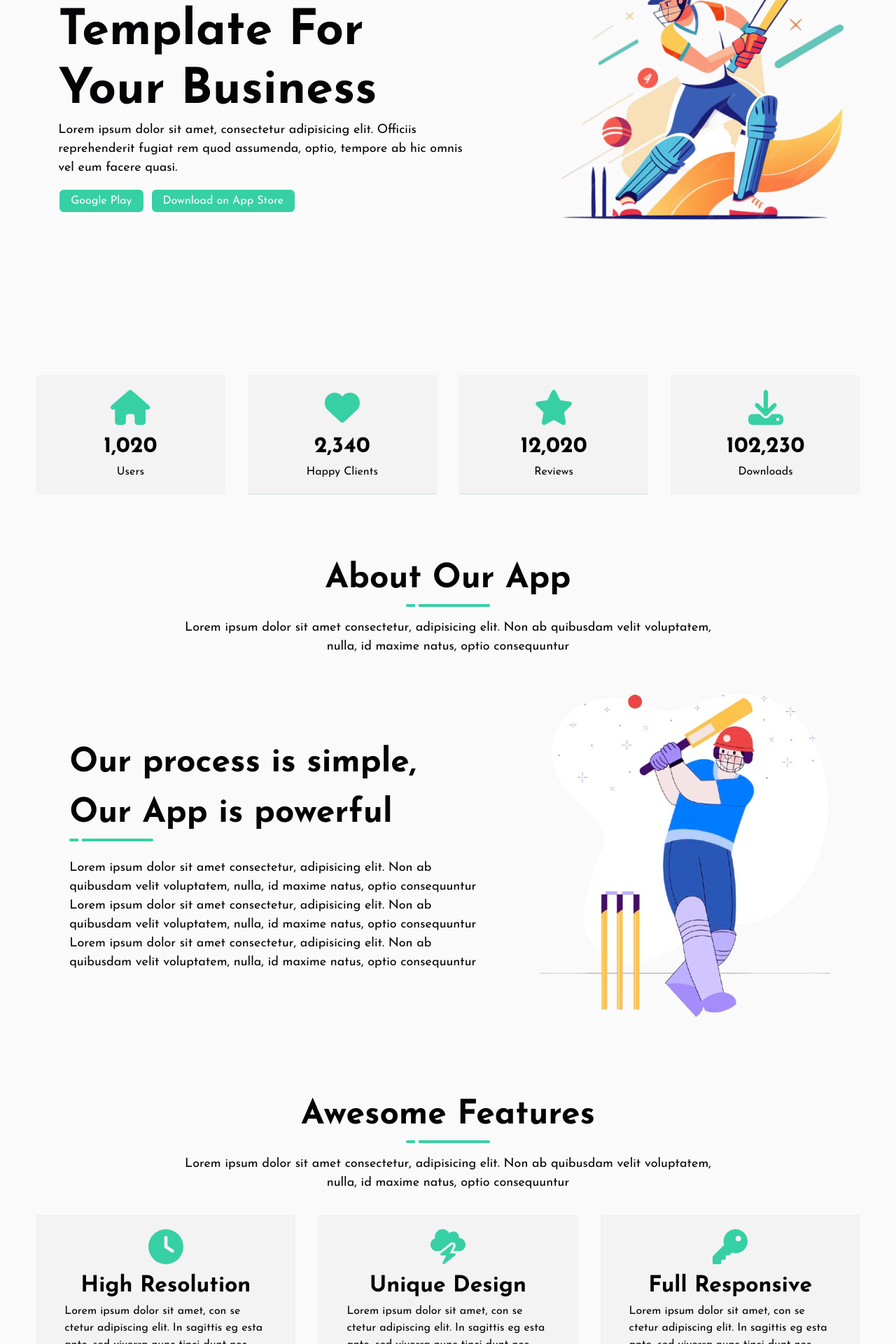
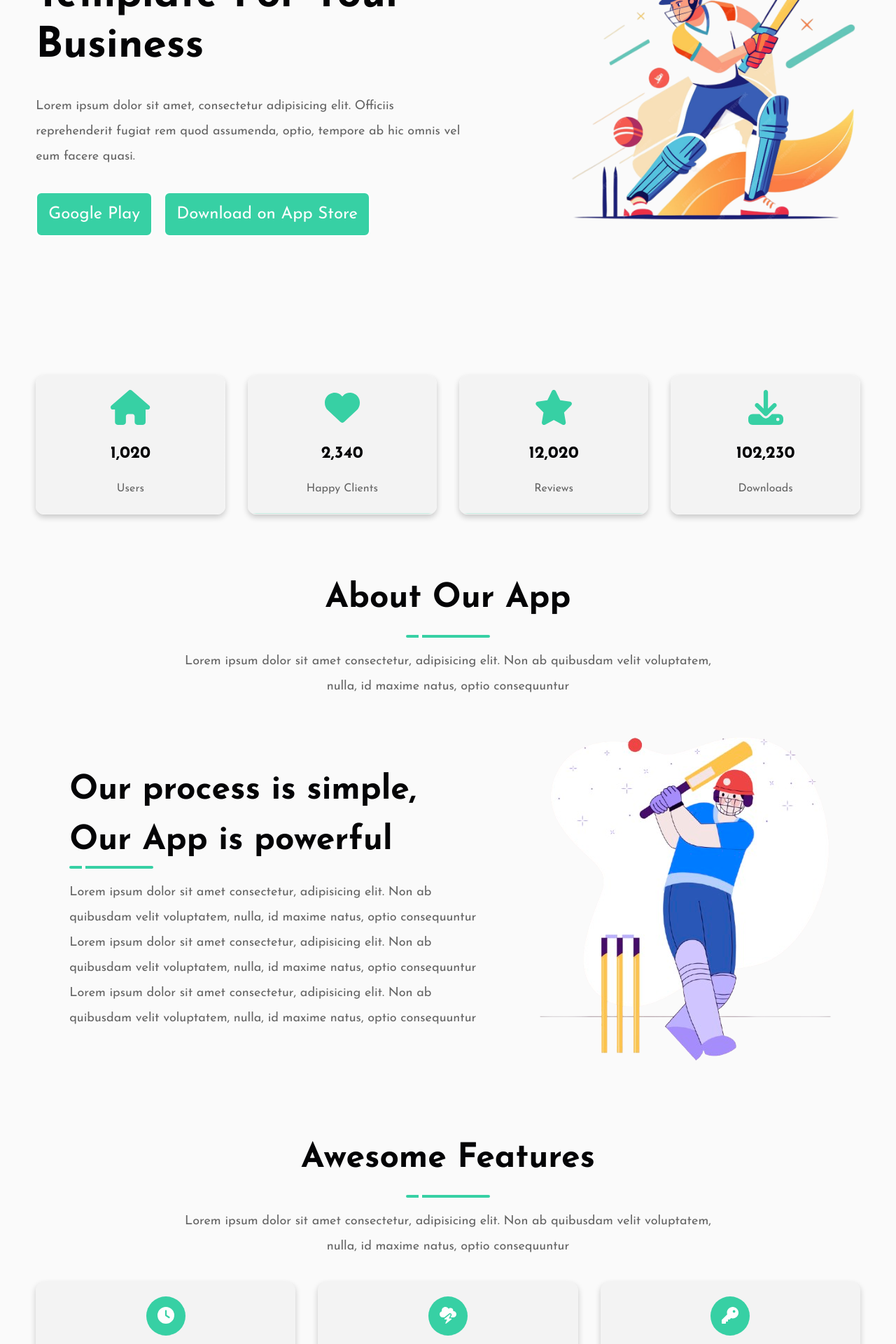
Before and after one commit to aashu0148/cricket-app-frontend, a React (Vite) app: page / in a window 1280 px wide. Shown: the part 380-2300 px from the top of the page at 70% size. Built offline with nearby package versions, Linux system fonts and the light colour scheme; no server answers.

Commit message:
landing page

```diff
--- a/src/Pages/LandingPage/Card/Card.jsx
+++ b/src/Pages/LandingPage/Card/Card.jsx
@@ -11,19 +11,16 @@ export default function Card({ horizontal = false, icon, mainText, subText }) {
     >
       <div className={styles.iconWrapper}>
         <span className={styles.icon}>
-          <FontAwesomeIcon icon={icon} size="0.5x" />
+          <FontAwesomeIcon
+            icon={icon}
+
+            style={{ fontSize: horizontal ? "24px" : "0.5x" }}
+          />
         </span>
       </div>
       <h1>{mainText}</h1>
       <p>{subText}</p>
-      {horizontal && (
-        <>
-          <span></span>
-          <span></span>
-          <span></span>
-          <span></span>
-        </>
-      )}
+      {horizontal && <div className={styles.horizontalDiv}></div>}
     </div>
   );
 }
--- a/src/Pages/LandingPage/Card/Card.module.scss
+++ b/src/Pages/LandingPage/Card/Card.module.scss
@@ -10,8 +10,14 @@
   flex-direction: column;
   justify-content: center;
   align-items: center;
+  gap: $spacing-sm;
   border: 1px solid $grey-200;
+  border-radius: 12px;
+  box-shadow: 0px 4px 8px rgba(0, 0, 0, 0.2);
   z-index: 1;
+  h1 {
+    font-size: $text-xl;
+  }
 }
 
 .nonHorizontal {
@@ -39,63 +45,69 @@
     }
 
     p {
-      color: $white;
+      color: $white !important;
     }
   }
 }
 
 .horizontal3D {
-  background: $grey-200;
+  background-color: $grey-200;
   position: relative;
+  transition: 0.5s ease-in-out;
   cursor: pointer;
-  overflow: hidden;
-  height: auto;
+  .iconWrapper {
+    height: 3.5rem;
+    width: 3.5rem;
+    border-radius: 50%;
+    background-color: $primary;
+    z-index: -1;
+    display: flex;
+    justify-content: center;
+    align-items: center;
+    transition: background-color 100ms ease;
+  }
   .icon {
-    font-size: 50px;
-    color: $primary;
-    transition: color 0.1s ease;
+    color: $white;
+    transition: color 100ms ease;
   }
+  .horizontalDiv {
+    position: absolute;
+    width: 0%;
+    background-color: $primary;
+    height: 100%;
+    z-index: -12;
+    border-radius: 12px;
+    box-shadow: 0px 4px 8px rgba(0, 0, 0, 0.2);
+  }
+  &:hover {
+    transform: translateY(-3%);
+    border: 2px solid $white;
+    .horizontalDiv {
+      animation: animate 500ms;
+      animation-fill-mode: forwards;
+    }
+    .iconWrapper {
+      background-color: $white;
+    }
+    .icon {
+      color: $primary;
+    }
 
-  span {
-    position: absolute;
-    width: 25%;
-    height: 100%;
-    background-color: $primary;
-    transform: translateY(150%);
-    border-radius: 50%;
-    left: calc((var(--n) - 1) * 25%);
-    transition: 0.5s;
-    transition-delay: calc((var(--n) - 1) * 0.1s);
-    z-index: -1;
-  }
-
-  &:hover {
-    .icon {
+    h1 {
       color: $white;
     }
 
-    span {
-      transform: translateY(0) scale(2);
-    }
-
-    span:nth-child(1) {
-      --n: 1;
-      transition-delay: 0s;
-    }
-
-    span:nth-child(2) {
-      --n: 2;
-      transition-delay: 0.1s;
-    }
-
-    span:nth-child(3) {
-      --n: 3;
-      transition-delay: 0.2s;
-    }
-
-    span:nth-child(4) {
-      --n: 4;
-      transition-delay: 0.3s;
+    p {
+      color: $white !important;
     }
   }
 }
+
+@keyframes animate {
+  from {
+    width: 0%;
+  }
+  to {
+    width: 100%;
+  }
+}
--- a/src/Pages/LandingPage/LandingPage.jsx
+++ b/src/Pages/LandingPage/LandingPage.jsx
@@ -1,5 +1,14 @@
 import React, { useState } from "react";
-import { ArrowDown, ChevronDown, ChevronUp, Star } from "react-feather";
+import {
+  ChevronDown,
+  ChevronLeft,
+  ChevronRight,
+  ChevronUp,
+  Facebook,
+  Instagram,
+  Linkedin,
+  Twitter,
+} from "react-feather";
 import Navbar from "@/Components/Navbar/Navbar";
 import { features, details, testimonials, FAQs } from "./landingCopy";
 import styles from "./LandingPage.module.scss";
@@ -14,6 +23,13 @@ import { faQuoteLeft, faStar } from "@fortawesome/free-solid-svg-icons";
 function LandingPage() {
   const [openIndex, setOpenIndex] = useState(null);
   const [activeIndexTestimonial, setActiveIndexTestimonial] = useState(0);
+  const contactUsIcons = [
+    <Facebook />,
+    <Linkedin />,
+    <Twitter />,
+    <Instagram />,
+  ];
+  // ************************************************************* Functions *****************************************************************
 
   const handlePrev = () => {
     if (!testimonials) return;
@@ -39,6 +55,9 @@ function LandingPage() {
   return (
     <div className={`page-container ${styles.container}`}>
       <Navbar className={styles.navbar} />
+
+      {/* ************************************************************* Hero Section **************************************************/}
+
       <div className={styles.heroSection}>
         <div className={styles.heroSection__left}>
           <h1>Best Mobile App Template For Your Business</h1>
@@ -48,8 +67,10 @@ function LandingPage() {
             vel eum facere quasi.
           </p>
           <div className={styles.heroSection__buttonContainer}>
-            <Button>Google Play</Button>
-            <Button>Download on App Store</Button>
+            <Button className={styles.heroSection__button}>Google Play</Button>
+            <Button className={styles.heroSection__button}>
+              Download on App Store
+            </Button>
           </div>
         </div>
         <div className={styles.heroSection__right}>
@@ -65,6 +86,8 @@ function LandingPage() {
           />
         ))}
       </div>
+
+      {/* ************************************************************** About Section **************************************************/}
 
       <div className={styles.aboutSection}>
         <div className={styles.generalHeading}>
@@ -85,13 +108,11 @@ function LandingPage() {
             <p>
               Lorem ipsum dolor sit amet consectetur, adipisicing elit. Non ab
               quibusdam velit voluptatem, nulla, id maxime natus, optio
-              consequuntur
-              Lorem ipsum dolor sit amet consectetur, adipisicing elit. Non ab
-              quibusdam velit voluptatem, nulla, id maxime natus, optio
-              consequuntur
-              Lorem ipsum dolor sit amet consectetur, adipisicing elit. Non ab
-              quibusdam velit voluptatem, nulla, id maxime natus, optio
-              consequuntur
+              consequuntur Lorem ipsum dolor sit amet consectetur, adipisicing
+              elit. Non ab quibusdam velit voluptatem, nulla, id maxime natus,
+              optio consequuntur Lorem ipsum dolor sit amet consectetur,
+              adipisicing elit. Non ab quibusdam velit voluptatem, nulla, id
+              maxime natus, optio consequuntur
             </p>
           </div>
           <div className={styles.aboutSection_right}>
@@ -99,6 +120,8 @@ function LandingPage() {
           </div>
         </div>
       </div>
+
+      {/* ************************************************************** Feature Section **************************************************/}
 
       <div className={styles.featuresSection}>
         <div className={styles.generalHeading}>
@@ -115,6 +138,7 @@ function LandingPage() {
         <div className={styles.featuresSection_Cards}>
           {features?.map((item) => (
             <Card
+              horizontal
               icon={item.icon}
               mainText={item.mainText}
               subText={item.subText}
@@ -122,6 +146,8 @@ function LandingPage() {
           ))}
         </div>
       </div>
+
+      {/* ************************************************************** Testimonial Section **************************************************/}
 
       <div className={styles.testimonialSection}>
         <div className={styles.generalHeading}>
@@ -136,10 +162,12 @@ function LandingPage() {
           </div>
         </div>
         <div className={styles.testimonial_carousel}>
-          <span onClick={() => handlePrev()}>{"<"}</span>
+          <span onClick={() => handlePrev()}>
+            <ChevronLeft size={"35px"} />
+          </span>
 
           <div className={styles.testimonial_carousel_between}>
-            <FontAwesomeIcon icon={faQuoteLeft} size="3x" color="#37d0a4"/>
+            <FontAwesomeIcon icon={faQuoteLeft} size="3x" color="#37d0a4" />
             <div className={styles.testimonial_profile}>
               <img src={testimonials[activeIndexTestimonial].photo} />
             </div>
@@ -156,9 +184,13 @@ function LandingPage() {
             <p>{testimonials[activeIndexTestimonial].review}</p>
           </div>
 
-          <span onClick={() => handleNext()}>{">"}</span>
+          <span onClick={() => handleNext()}>
+            <ChevronRight size={"35px"} />
+          </span>
         </div>
       </div>
+
+      {/* ************************************************************** FAQ Section **************************************************/}
 
       <div className={styles.faqSection}>
         <div className={styles.generalHeading}>
@@ -194,6 +226,38 @@ function LandingPage() {
           </div>
         </div>
       </div>
+
+      {/* ************************************************************** Contact Us Section **************************************************/}
+
+      <div className={styles.contactUsSection}>
+        <div className={styles.generalHeading}>
+          <div className={styles.generalHeadingContent}>
+            <h1>Contact Us</h1>
+            <LineAnimate className="mb-3" />
+            <p>
+              Lorem ipsum dolor sit amet consectetur, adipisicing elit. Non ab
+              quibusdam velit voluptatem, nulla, id maxime natus, optio
+              consequuntur
+            </p>
+          </div>
+        </div>
+        <div className={styles.contactUsSection_details}>
+          <h1>Contact with us by Your Phone Number or Email Address</h1>
+          <h3>+1-485-456-0102 Or hello@colugo.com</h3>
+          <div className={styles.iconsContainer}>
+            {contactUsIcons.map((item, index) => (
+              <div key={index} className={styles.contactUsSection_iconWrapper}>
+                {item}
+              </div>
+            ))}
+          </div>
+        </div>
+      </div>
+
+      {/* ************************************************ Footer ************************************************************ */}
+      <div className={styles.footer}>
+        <h3>© Colugo is Proudly Owned by HiBootstrp</h3>
+      </div>
     </div>
   );
 }
--- a/src/Pages/LandingPage/LandingPage.module.scss
+++ b/src/Pages/LandingPage/LandingPage.module.scss
@@ -5,11 +5,14 @@
   padding: 0% 4%;
   min-height: fit-content;
 }
+p {
+  color: #646464 !important;
+  line-height: 2;
+}
 
 .heroSection {
   height: 100vh;
   width: 100vw;
-  padding: 0px $spacing-lg;
   gap: $spacing-lg;
   display: flex;
   justify-content: center;
@@ -18,9 +21,11 @@
 
 .heroSection__left {
   flex: 1;
-
+  display: flex;
+  flex-direction: column;
+  gap: $spacing-lg;
   h1 {
-    font-size: $text-6xl;
+    font-size: $text-5xl;
     line-height: 1.2;
   }
   p {
@@ -28,8 +33,11 @@
   }
   .heroSection__buttonContainer {
     display: flex;
-    margin-top: $spacing-sm;
-    gap: $spacing-xs;
+    gap: $spacing-sm;
+    .heroSection__button {
+      height: 4rem;
+      font-size: $text-xl;
+    }
   }
 }
 
@@ -61,11 +69,11 @@
     flex-direction: column;
     justify-content: center;
     align-items: center;
+    gap: $spacing-sm;
     h1 {
       font-size: $text-4xl;
     }
     p {
-      margin-top: $spacing-sm;
       font-size: $text-lg;
       text-align: center;
     }
@@ -90,7 +98,7 @@
       font-size: $text-4xl;
     }
     p {
-      margin-top: $spacing-md;
+      margin-top: $spacing-sm;
       font-size: $text-lg;
     }
   }
@@ -169,8 +177,7 @@
   flex-direction: column;
   .faqSection_Below {
     width: 70%;
-    height: 60vh;
-    margin-top: $spacing-lg;
+    margin-top: $spacing-xl;
     .faqSection_accordion {
       display: flex;
       flex-direction: column;
@@ -212,3 +219,44 @@
     }
   }
 }
+
+.contactUsSection {
+  margin-top: $spacing-2xl;
+  display: flex;
+  justify-content: center;
+  align-items: center;
+  flex-direction: column;
+  .contactUsSection_details {
+    width: 80%;
+    margin-top: $spacing-xl;
+    display: flex;
+    flex-direction: column;
+    justify-content: center;
+    align-items: center;
+    gap: $spacing-sm;
+    .iconsContainer {
+      display: flex;
+      gap: $spacing-sm;
+      .contactUsSection_iconWrapper {
+        height: 3rem;
+        width: 3rem;
+        border-radius: 50%;
+        background-color: $primary;
+        transition: background-color 100ms ease;
+        display: flex;
+        justify-content: center;
+        align-items: center;
+        color: white;
+      }
+    }
+  }
+}
+
+.footer {
+  margin-top: $spacing-2xl;
+  height: 5rem;
+  background-color: $grey-200;
+  display: flex;
+  justify-content: center;
+  align-items: center;
+}
```
